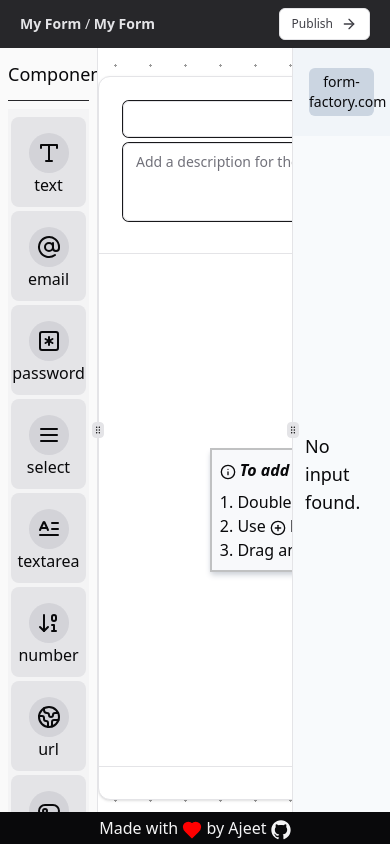
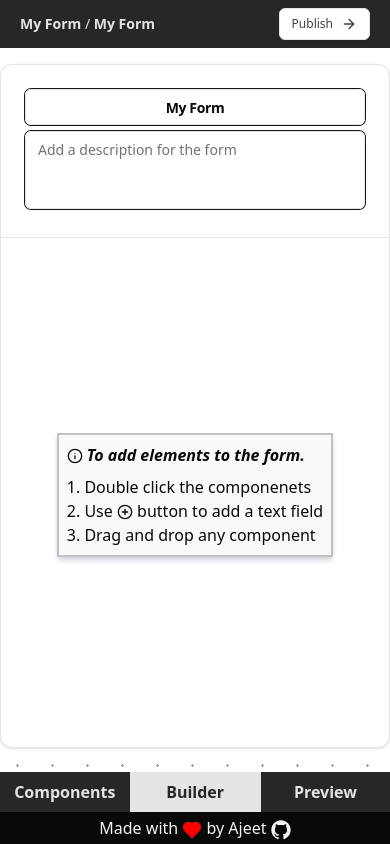
Before and after one commit to thetsajeet/form-factory, a Next.js app: page / in a window 390 px wide. Built offline with nearby package versions, Linux system fonts and the light colour scheme.

Commit message:
fix: mobile view

```diff
--- a/src/app/layout.tsx
+++ b/src/app/layout.tsx
@@ -16,7 +16,7 @@ export default function RootLayout({
       <head>
         <link rel="icon" href="/favicon.ico" sizes="64x64" />
       </head>
-      <body className="h-full w-full">{children}</body>
+      <body className="flex h-full w-full">{children}</body>
     </html>
   );
 }
--- a/src/app/page.tsx
+++ b/src/app/page.tsx
@@ -4,7 +4,7 @@ import FFMain from "@/components/form-factory-ui/FFMain";
 
 export default function Home() {
   return (
-    <div className="w-full h-full flex flex-col">
+    <div className="w-full h-full flex flex-col flex-1">
       <FFormHeader />
       <FFMain />
       <FFFooter />
--- a/src/components/form-factory-ui/FFMain.tsx
+++ b/src/components/form-factory-ui/FFMain.tsx
@@ -12,30 +12,65 @@ import PreviewWindow from "./Preview/PreviewWindow";
 import FFDirectory from "./FormEditor/FFDirectory";
 import { DndProvider } from "react-dnd";
 import { HTML5Backend } from "react-dnd-html5-backend";
+import { useState } from "react";
+import { cn } from "@/lib/utils";
 
 export default function FFMain() {
   const currentFormElement = useStore((state) => state.currentFormElement);
+  const [viewScreen, setViewScreen] = useState("form-builder");
+
   return (
     <DndProvider backend={HTML5Backend}>
-      <ResizablePanelGroup className="flex flex-1 p-0" direction="horizontal">
-        <ResizablePanel defaultSize={25} minSize={10} className="bg-zinc-50">
+      <div className="hidden lg:flex lg:flex-1">
+        <ResizablePanelGroup className="contents" direction="horizontal">
+          <ResizablePanel defaultSize={27} minSize={20} className="bg-zinc-50 ">
             {currentFormElement ? <EditFormElement /> : <FFDirectory />}
           </ResizablePanel>
           <ResizableHandle withHandle />
-        <ResizablePanel defaultSize={50} minSize={35} className="main flex-1">
-          <div className="py-5 mx-auto w-[500px] min-h-0 h-full">
+          <ResizablePanel defaultSize={50} minSize={30} className="main">
             <FormBuilder />
-          </div>
           </ResizablePanel>
           <ResizableHandle withHandle />
-        <ResizablePanel
-          defaultSize={25}
-          minSize={20}
-          className="bg-slate-50 h-full"
-        >
+          <ResizablePanel defaultSize={23} minSize={20}>
             <PreviewWindow />
           </ResizablePanel>
         </ResizablePanelGroup>
+      </div>
+      <div className="lg:hidden flex-1 flex flex-col main">
+        {viewScreen === "form-builder" && <FormBuilder />}
+        {viewScreen === "form-preview" && <PreviewWindow />}
+        {viewScreen === "form-directory" &&
+          (currentFormElement ? <EditFormElement /> : <FFDirectory />)}
+        <div className="mt-2 w-full flex flex-row text-zinc-200 bg-zinc-800 divide-x text-md md:justify-between">
+          <span
+            className={cn(
+              "px-2 cursor-pointer py-2 hover:bg-zinc-300 hover:text-zinc-700 transition duration-100 font-semibold w-full text-center",
+              viewScreen === "form-directory" && "bg-zinc-200 text-zinc-800"
+            )}
+            onClick={() => setViewScreen("form-directory")}
+          >
+            Components
+          </span>
+          <span
+            className={cn(
+              "px-2 cursor-pointer py-2 hover:bg-zinc-300 hover:text-zinc-700 transition duration-100 font-semibold w-full text-center",
+              viewScreen === "form-builder" && "bg-zinc-200 text-zinc-800"
+            )}
+            onClick={() => setViewScreen("form-builder")}
+          >
+            Builder
+          </span>
+          <span
+            className={cn(
+              "px-2 cursor-pointer py-2 hover:bg-zinc-300 hover:text-zinc-700 transition duration-100 font-semibold w-full text-center",
+              viewScreen === "form-preview" && "bg-zinc-200 text-zinc-800"
+            )}
+            onClick={() => setViewScreen("form-preview")}
+          >
+            Preview
+          </span>
+        </div>
+      </div>
     </DndProvider>
   );
 }
--- a/src/components/form-factory-ui/FormBuilder/FormBuilder.tsx
+++ b/src/components/form-factory-ui/FormBuilder/FormBuilder.tsx
@@ -22,16 +22,15 @@ export default function FormBuilder() {
   }));
 
   return drop(
-    <div className="contents">
-      <Card className="flex flex-col my-2 h-full min-h-0">
+    <div className="flex-1 h-full flex w-full max-w-[600px] mx-auto">
+      <Card className="flex flex-col my-4 w-full min-h-0">
         <CardHeader>
           <FormHeader />
         </CardHeader>
-        <Separator className="my-2" />
+        <Separator className="my-1" />
         <CardContent
           className={cn(
-            "pb-0",
-            "min-h-0 flex-1 overflow-y-auto",
+            "pb-0 min-h-0 flex-1 overflow-y-auto my-2",
             isOver
               ? "border-2 border-dashed border-zinc-900/50 bg-slate-400/25"
               : ""
@@ -39,8 +38,6 @@ export default function FormBuilder() {
         >
           <FormStructure />
         </CardContent>
-        <Separator className="my-2" />
-        <CardFooter></CardFooter>
       </Card>
     </div>
   );
--- a/src/components/form-factory-ui/FormEditor/EditFormElement.tsx
+++ b/src/components/form-factory-ui/FormEditor/EditFormElement.tsx
@@ -60,7 +60,7 @@ export default function EditFormElement() {
   };
 
   return (
-    <div className="w-full p-2">
+    <div className="flex-1 w-full h-full p-2 max-w-[600px] mx-auto bg-white shadow-md border my-2">
       <div className="flex items-center">
         <span className="text-lg font-medium flex-1">Set form parameters</span>
         <Button
--- a/src/components/form-factory-ui/Preview/PreviewWindow.tsx
+++ b/src/components/form-factory-ui/Preview/PreviewWindow.tsx
@@ -11,7 +11,7 @@ export default function PreviewWindow() {
           form-factory.com
         </div>
       </div>
-      <div className="w-full my-2 flex justify-center text-lg font-medium px-3 flex-1 overflow-y-auto">
+      <div className="w-full my-2 flex justify-center text-lg font-medium px-3 flex-1 overflow-y-auto max-w-[600px] mx-auto bg-white border shadow-md rounded-md">
         <OutputForm
           formTitle={formTitle}
           formElements={formElements}
```
Lines whose indentation alone changed are shown as unchanged.
